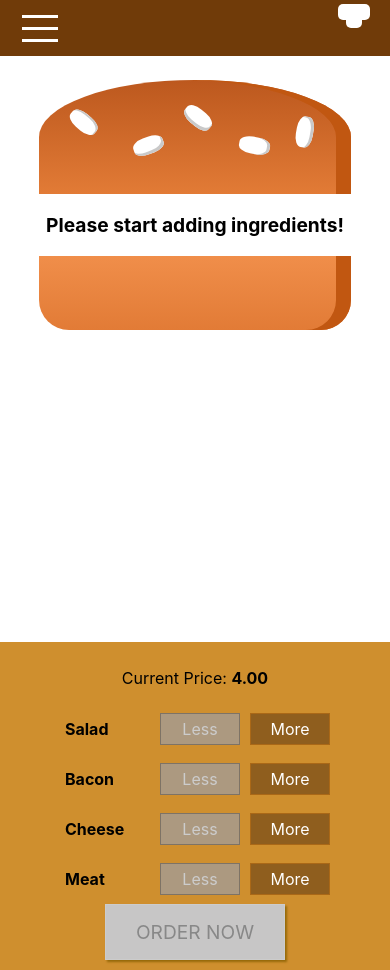
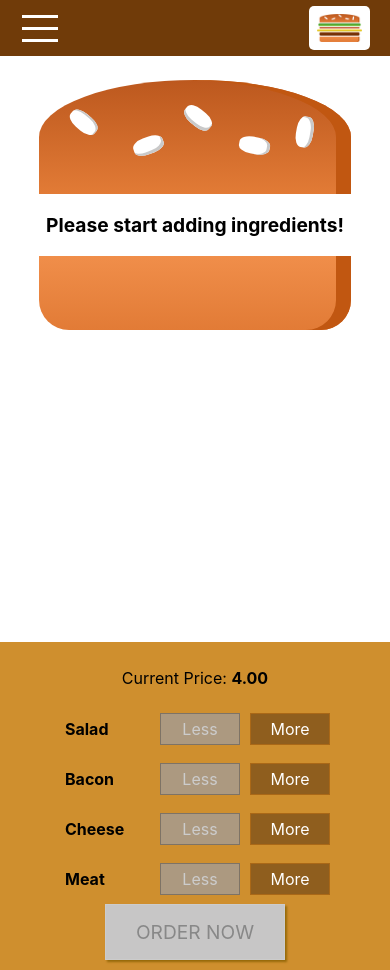
Before and after one commit to YoussefPasha/BURGER_ORDERING, a React (Create React App) app: page / in a window 390 px wide. Built offline with nearby package versions, Linux system fonts and the light colour scheme.

Commit message:
Fix Logo responsive

```diff
--- a/src/components/Logo/Logo.css
+++ b/src/components/Logo/Logo.css
@@ -9,3 +9,12 @@
 .Logo img {
   height: 100%;
 }
+
+.transToolbar {
+  height: 80%;
+}
+
+.unTrans {
+  height: 11%;
+  margin-bottom: 32px;
+}
--- a/src/components/Logo/Logo.js
+++ b/src/components/Logo/Logo.js
@@ -1,12 +1,16 @@
-import React from 'react';
+import React from "react";
 
-import burgerLogo from '../../assets/images/burger-logo.png';
-import  './Logo.css';
+import burgerLogo from "../../assets/images/burger-logo.png";
+import "./Logo.css";
 
 const logo = (props) => (
-    <div className="Logo">
-        <img src={burgerLogo} alt="MyBurger" />
-    </div>
+  <div
+    className={`Logo ${
+      props.height === "Toolbar" ? "transToolbar" : "unTrans"
+    }`}
+  >
+    <img src={burgerLogo} alt="MyBurger" />
+  </div>
 );
 
 export default logo;
--- a/src/components/Navigation/SideDrawer/SideDrawer.css
+++ b/src/components/Navigation/SideDrawer/SideDrawer.css
@@ -25,8 +25,3 @@
 .Close {
   transform: translateX(-100%);
 }
-
-.Logo {
-    height: 11%;
-    margin-bottom: 32px;
-}
--- a/src/components/Navigation/SideDrawer/SideDrawer.js
+++ b/src/components/Navigation/SideDrawer/SideDrawer.js
@@ -16,9 +16,7 @@ const sideDrawer = (props) => {
       <Backdrop show={props.open} clicked={props.closed} />
       {/* #Youssef  */}
       <div className={`${attachedClasses[0]} ${attachedClasses[1]}`}>
-        <div className="Logo">
-          <Logo />
-        </div>
+        <Logo height="Side" />
         <nav>
           <NavigationItems />
         </nav>
--- a/src/components/Navigation/Toolbar/Toolbar.css
+++ b/src/components/Navigation/Toolbar/Toolbar.css
@@ -16,11 +16,6 @@
 .Toolbar nav {
     height: 100%;
 }
-
-.Logo {
-    height: 80%;
-}
-
 @media (max-width: 499px) {
     .DesktopOnly {
         display: none;
--- a/src/components/Navigation/Toolbar/Toolbar.js
+++ b/src/components/Navigation/Toolbar/Toolbar.js
@@ -1,16 +1,16 @@
-import React from 'react';
+import React from "react";
 
-import  './Toolbar.css';
-import Logo from '../../Logo/Logo';
-import NavigationItems from '../NavigationItems/NavigationItems';
-import DrawerToggle from '../SideDrawer/DrawerToggle/DrawerToggle';
+import "./Toolbar.css";
+import Logo from "../../Logo/Logo";
+import NavigationItems from "../NavigationItems/NavigationItems";
+import DrawerToggle from "../SideDrawer/DrawerToggle/DrawerToggle";
 
-const toolbar = ( props ) => (
+const toolbar = (props) => (
   <header className="Toolbar">
     <DrawerToggle clicked={props.drawerToggleClicked} />
-        <div className="Logo">
-            <Logo />
-        </div>
+
+    <Logo height="Toolbar" />
+
     <nav className="DesktopOnly">
       <NavigationItems />
     </nav>
```
Lines whose indentation alone changed are shown as unchanged.
